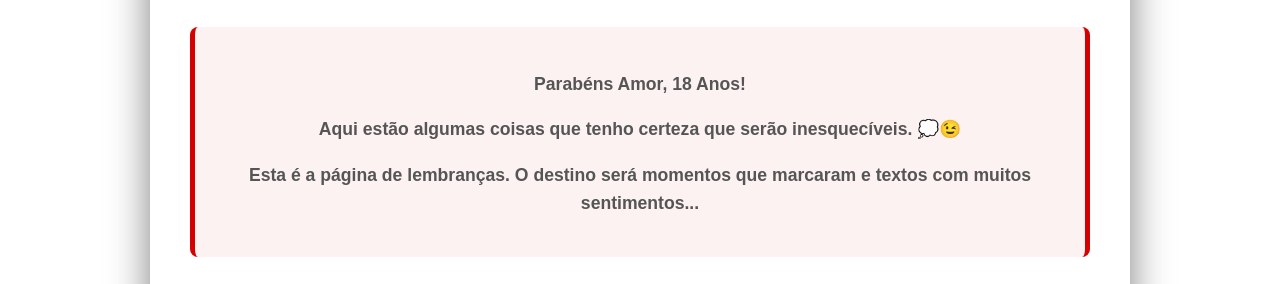
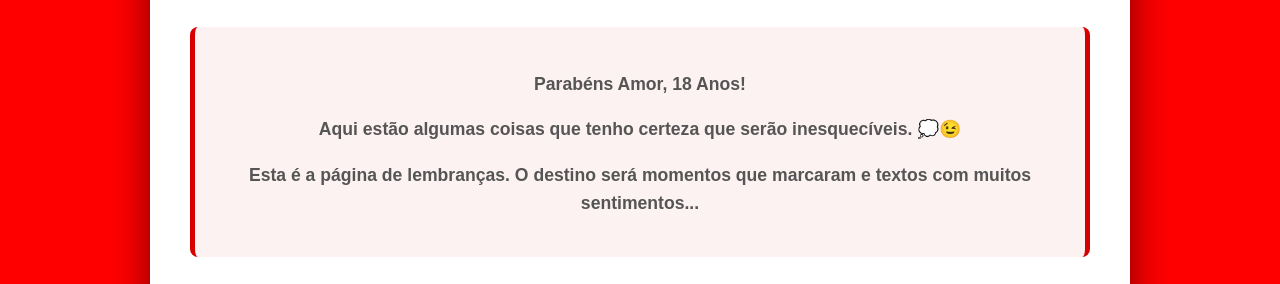
Before and after one commit to Julioc2008/teste, a plain HTML site: page index.html in a window 1280 px wide. Shown: the part 213-497 px from the top of the page. Drawn offline with Linux system fonts and the light colour scheme.

Commit message:
Update index.html

```diff
--- a/index.html
+++ b/index.html
@@ -14,7 +14,7 @@
         /* ================= VARIAVEIS E CORES ================= */
         :root {
             /* Fundo misturando Azul Profundo e Vermelho Escuro */
-            --cor-fundo-azul: #ff0000;
+            background-color: #ff0000;
 
             --cor-titulos: #d60000; /* Vermelho vivo para os títulos */
             --cor-texto: #333333;   /* Cinza escuro para leitura */
```
